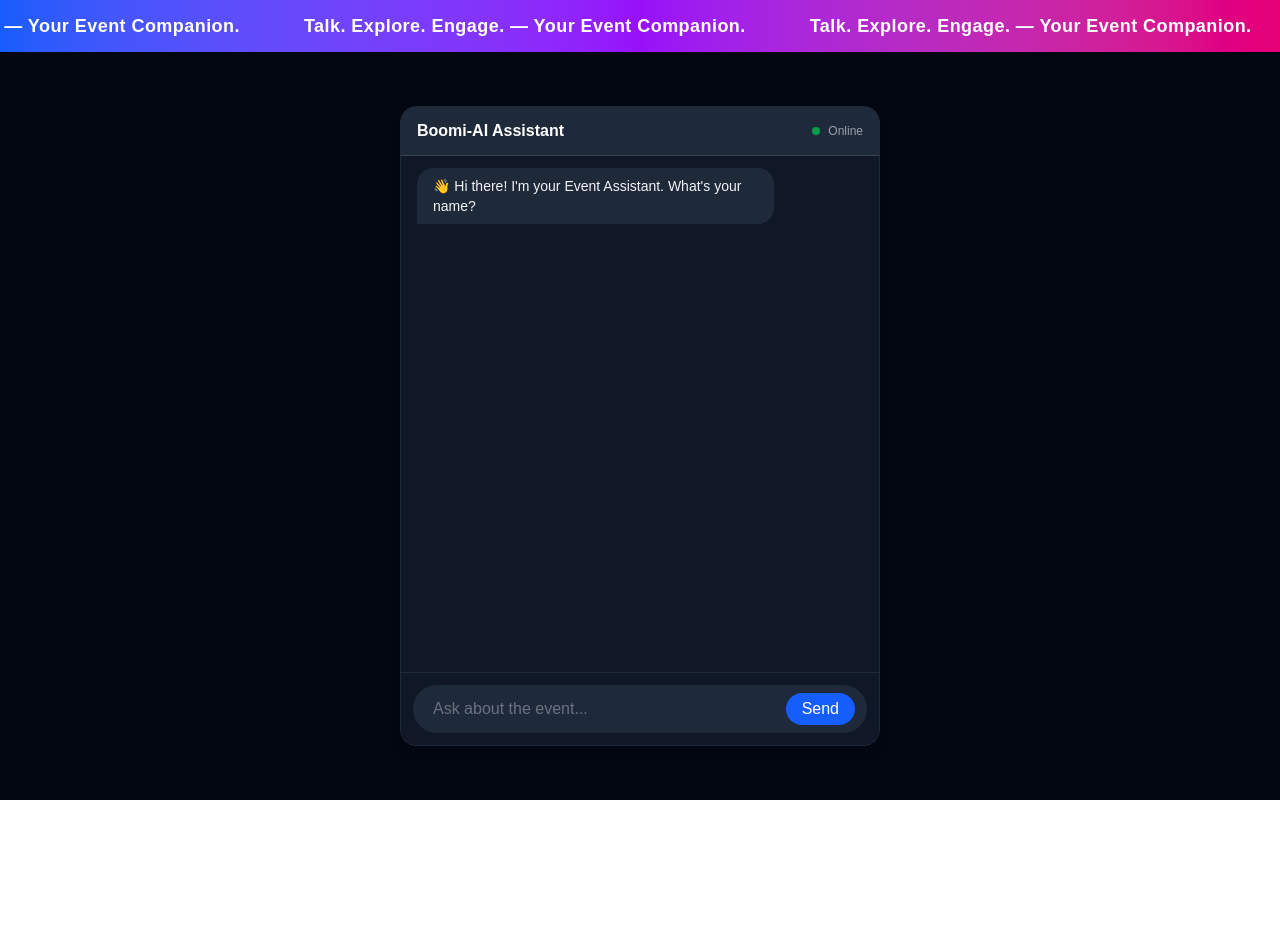
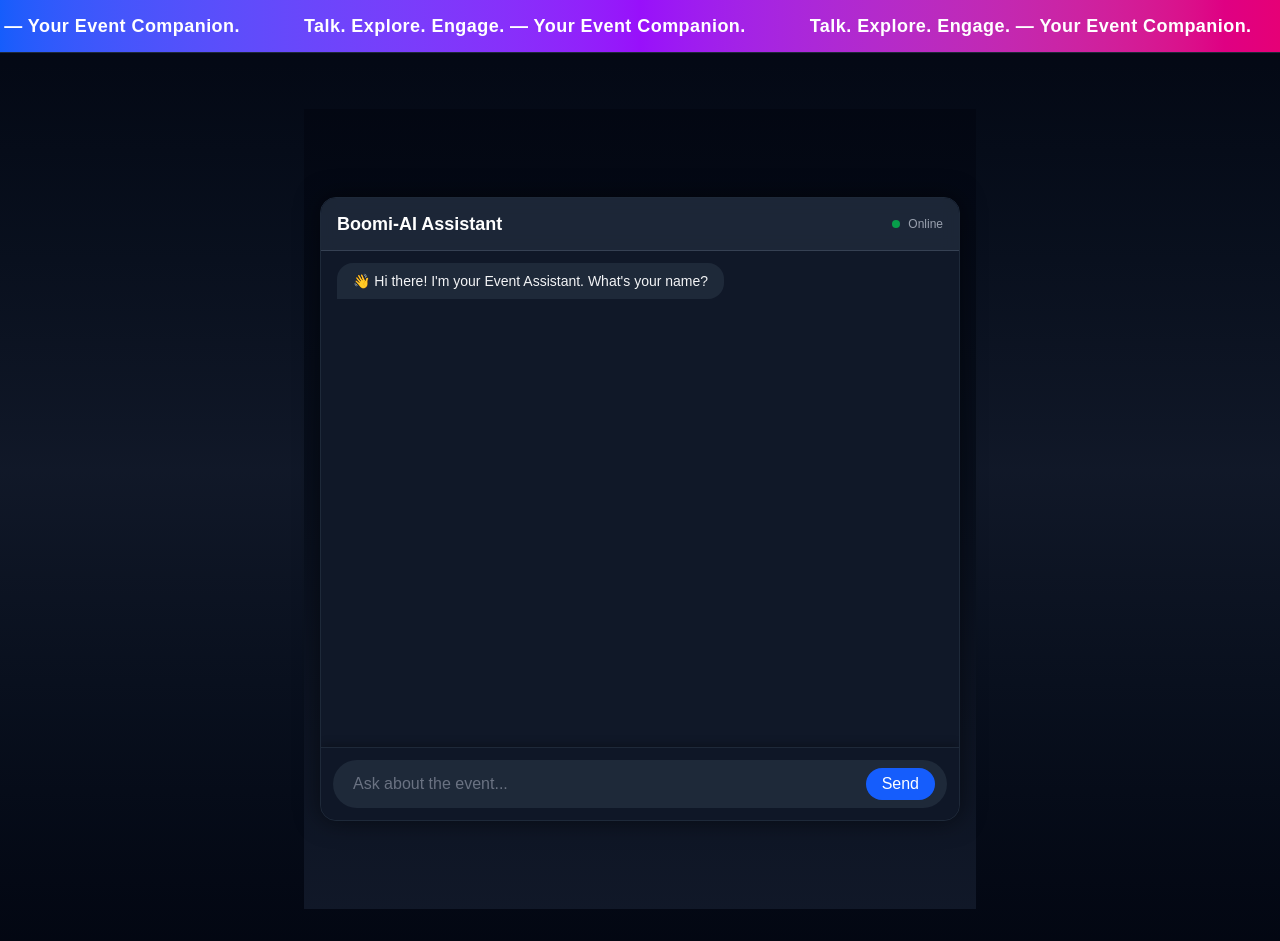
Before and after one commit to Asraaruddin/event-chatbot, a Next.js app: page /chat in a window 1280 px wide. Before the commit the page ends 800 px from the top, so only its background shows below. Built offline with nearby package versions, Linux system fonts and the light colour scheme; no server answers; the database is empty.

Commit message:
enhanced the full ui version  of the code

```diff
--- a/app/chat/page.tsx
+++ b/app/chat/page.tsx
@@ -8,14 +8,14 @@ import AnnouncementsFeed from "@/components/AnnouncementsFeed";
 export default function ChatPage() {
   const [groupId, setGroupId] = useState("default");
   const [eventName, setEventName] = useState("Boomi Hackathon 2025");
-  const [userName, setUserName] = useState(""); // ✅ new state
+  const [userName, setUserName] = useState("");
 
   useEffect(() => {
     if (typeof window !== "undefined") {
       const urlParams = new URLSearchParams(window.location.search);
       const group = urlParams.get("group") || "default";
       const event = urlParams.get("event") || "Boomi Hackathon 2025";
-      const name = urlParams.get("name") || ""; // ✅ get name from URL
+      const name = urlParams.get("name") || "";
       setGroupId(group);
       setEventName(event);
       setUserName(name);
@@ -23,13 +23,39 @@ export default function ChatPage() {
   }, []);
 
   return (
-    <main className="flex flex-col items-center justify-center min-h-screen bg-gray-950 text-white">
-      <MarqueeBanner />
-      <AnnouncementsFeed />
-      <div className="flex flex-col items-center justify-center flex-1 px-4 w-full">
-        {/* ✅ pass all three */}
-        <ChatWindow groupId={groupId} eventName={eventName} userName={userName} />
-      </div>
+    <main
+      className="
+        flex flex-col items-center justify-start
+        min-h-screen w-full
+        bg-linear-to-b from-gray-950 via-gray-900 to-gray-950
+        text-white
+        overflow-x-hidden
+      "
+    >
+      {/* Top Banner */}
+      <section className="w-full sticky top-0 z-20 bg-gray-900/80 backdrop-blur-md border-b border-gray-800">
+        <MarqueeBanner />
+      </section>
+
+      {/* Announcements Section */}
+      <section className="w-full max-w-5xl px-3 sm:px-4 md:px-6 lg:px-8 mt-3 sm:mt-4 md:mt-6">
+        <AnnouncementsFeed />
+      </section>
+
+      {/* Chat Window Section */}
+      <section
+        className="
+          flex flex-col items-center justify-center
+          flex-1 w-full
+          px-2 sm:px-4 md:px-6
+          mt-4 sm:mt-6 md:mt-8
+          mb-6 sm:mb-8
+        "
+      >
+        <div className="w-full max-w-sm sm:max-w-md md:max-w-lg lg:max-w-xl xl:max-w-2xl">
+          <ChatWindow groupId={groupId} eventName={eventName} userName={userName} />
+        </div>
+      </section>
     </main>
   );
 }
--- a/components/ChatWindow.tsx
+++ b/components/ChatWindow.tsx
@@ -14,7 +14,7 @@ interface Message {
 interface ChatWindowProps {
   groupId: string;
   eventName: string;
-    userName?: string; // ✅ Add this line
+  userName?: string;
 }
 
 export default function ChatWindow({ groupId, eventName }: ChatWindowProps) {
@@ -23,7 +23,6 @@ export default function ChatWindow({ groupId, eventName }: ChatWindowProps) {
   const [username, setUsername] = useState<string | null>(null);
   const bottomRef = useRef<HTMLDivElement>(null);
 
-  // ✅ Initialize chat only once
   useEffect(() => {
     setMessages([
       { sender: "bot", text: "👋 Hi there! I'm your Event Assistant. What's your name?" },
@@ -39,11 +38,7 @@ export default function ChatWindow({ groupId, eventName }: ChatWindowProps) {
 
     if (!username) {
       setUsername(text);
-
-      // 🧩 Make sure groupId is valid before inserting
       const safeGroup = groupId || "default";
-
-      // Save user in Supabase
       await supabase.from("users_app").insert([{ name: text, group_id: safeGroup }]);
 
       setMessages((prev) => [
@@ -61,7 +56,6 @@ export default function ChatWindow({ groupId, eventName }: ChatWindowProps) {
       return;
     }
 
-    // Regular conversation
     setMessages((prev) => [...prev, { sender: "user", text }]);
     setIsTyping(true);
 
@@ -78,21 +72,43 @@ export default function ChatWindow({ groupId, eventName }: ChatWindowProps) {
   };
 
   return (
-    <div className="flex flex-col w-full max-w-[480px] h-[80vh] bg-gray-900 border border-gray-800 rounded-2xl shadow-lg overflow-hidden">
+    <div className="flex justify-center items-center w-full min-h-screen bg-linear-to-b from-gray-950 to-gray-900 px-2 sm:px-4">
+      <div
+        className="
+          flex flex-col
+          w-full
+          max-w-sm sm:max-w-md md:max-w-lg lg:max-w-xl xl:max-w-2xl
+          h-[90vh] sm:h-[85vh] md:h-[80vh] lg:h-[78vh]
+          bg-gray-900 border border-gray-800 rounded-2xl shadow-[0_0_25px_rgba(0,0,0,0.5)]
+          overflow-hidden
+          relative
+        "
+      >
         {/* Header */}
-      <div className="flex items-center justify-between bg-gray-800 px-4 py-3 border-b border-gray-700">
-        <h2 className="font-semibold text-white">Boomi-AI Assistant</h2>
+        <div className="flex items-center justify-between bg-gray-800/90 backdrop-blur-sm px-4 py-3 border-b border-gray-700 sticky top-0 z-10">
+          <h2 className="font-semibold text-white text-sm sm:text-base md:text-lg">
+            Boomi-AI Assistant
+          </h2>
           <div className="flex items-center gap-2">
             <div className="w-2 h-2 rounded-full bg-green-500 animate-pulse"></div>
-          <span className="text-xs text-gray-400">Online</span>
+            <span className="text-[10px] sm:text-xs text-gray-400">Online</span>
           </div>
         </div>
 
         {/* Messages */}
-      <div className="flex-1 overflow-y-auto px-4 py-3 space-y-3">
+        <div
+          className="
+            flex-1 overflow-y-auto
+            px-3 sm:px-4 py-3
+            space-y-3
+            scrollbar-thin scrollbar-thumb-gray-700 scrollbar-track-gray-900
+            pb-24 sm:pb-28
+          "
+        >
           {messages.map((msg, i) => (
             <MessageBubble key={i} sender={msg.sender} text={msg.text} />
           ))}
+
           {isTyping && (
             <div className="flex space-x-1 ml-2">
               <span className="w-2 h-2 bg-gray-500 rounded-full animate-bounce"></span>
@@ -104,8 +120,17 @@ export default function ChatWindow({ groupId, eventName }: ChatWindowProps) {
         </div>
 
         {/* Input */}
-      <div className="border-t border-gray-800 bg-gray-900 p-3">
+        <div
+          className="
+            absolute bottom-0 left-0 w-full
+            border-t border-gray-800 bg-gray-900/95 backdrop-blur-md
+            p-2 sm:p-3
+            rounded-b-2xl
+            shadow-[0_-2px_10px_rgba(0,0,0,0.3)]
+          "
+        >
           <InputBox onSend={handleSend} />
+        </div>
       </div>
     </div>
   );
```
Lines whose indentation alone changed are shown as unchanged.
